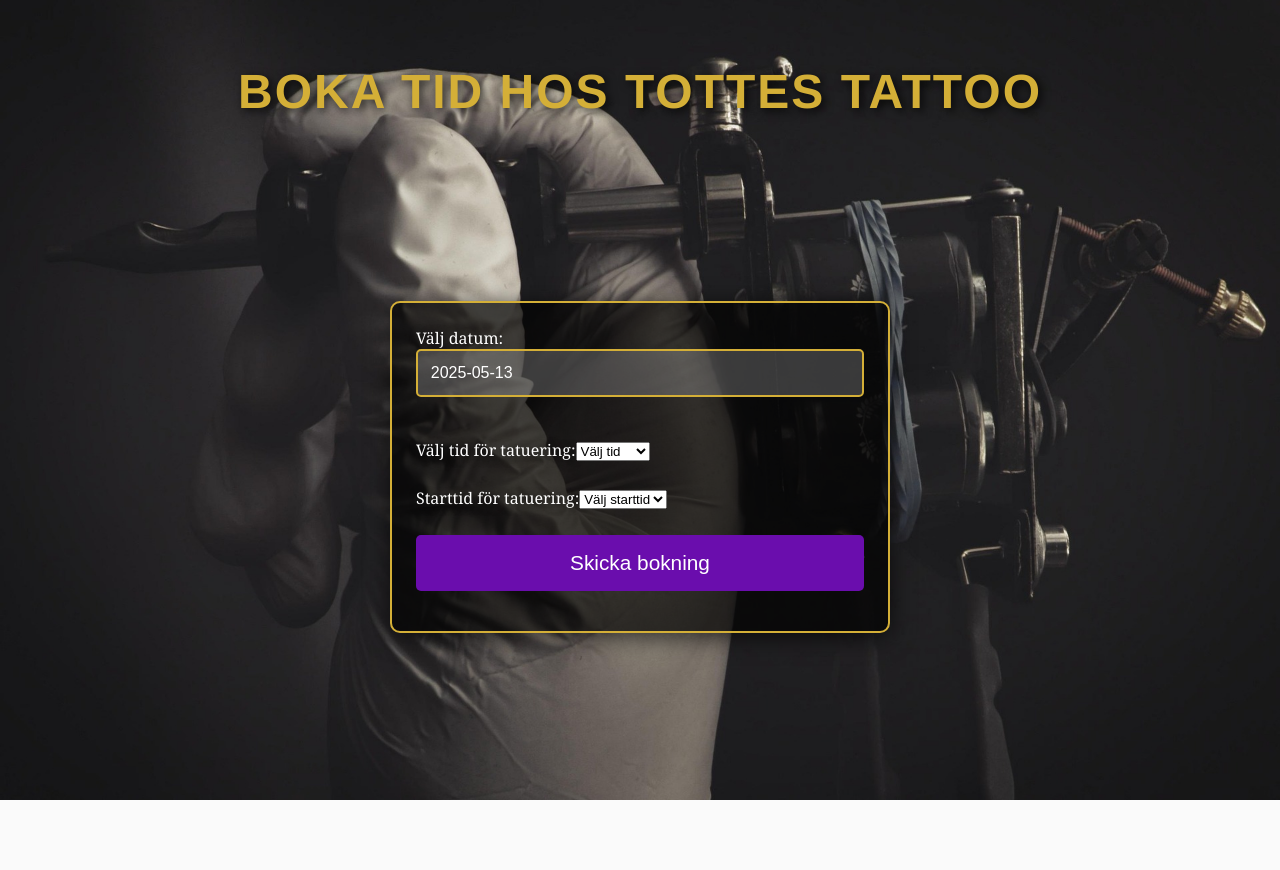
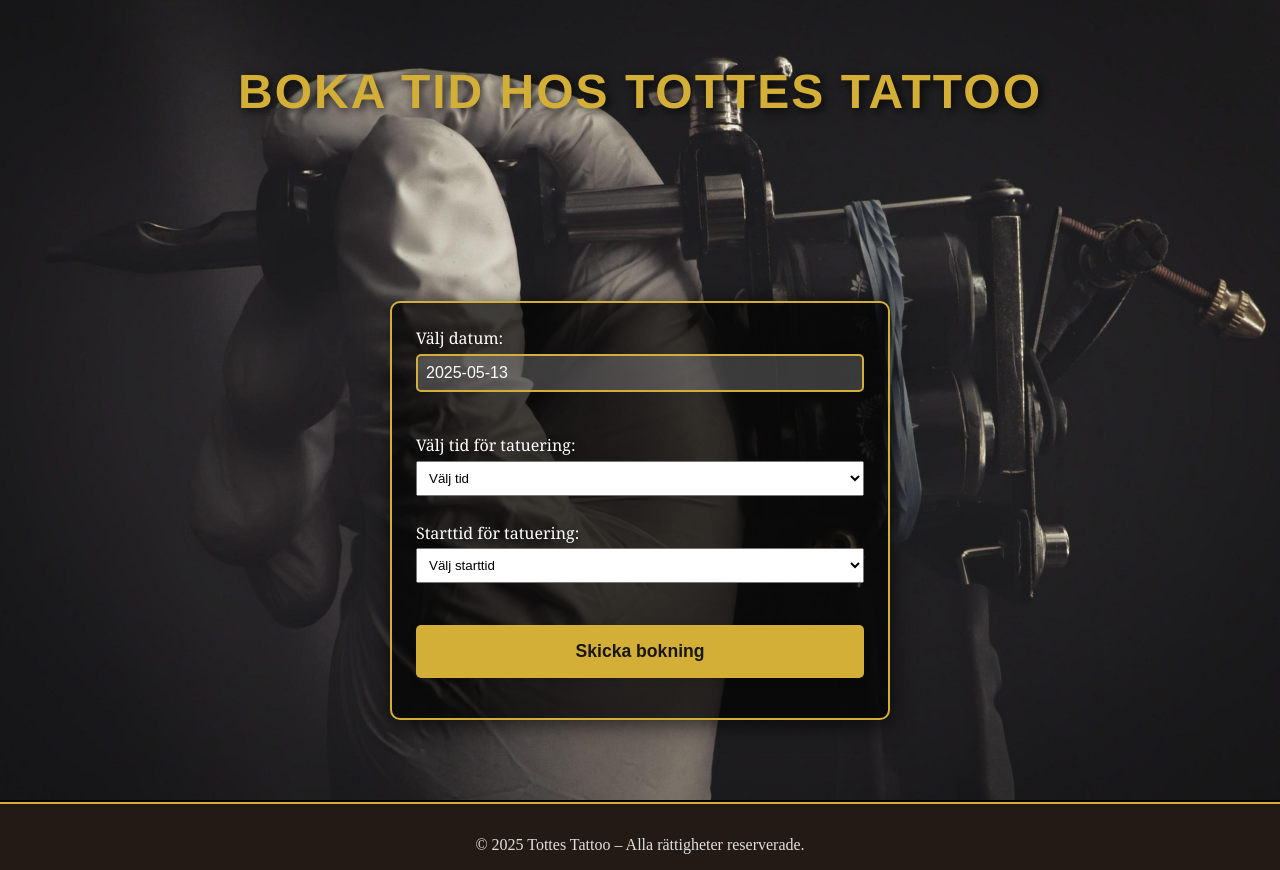
Before and after one commit to Medieinstitutet/tottes-tattoo-2, a React (Vite) app in the folder frontend/: page /booking in a window 1280 px wide. Before the commit the page ends 800 px from the top, so only its background shows below. Built offline with nearby package versions, Linux system fonts and the light colour scheme.

Commit message:
Adjusted styling for footer and buttons

```diff
--- a/frontend/src/App.jsx
+++ b/frontend/src/App.jsx
@@ -1,7 +1,7 @@
 import React from 'react';
 import { BrowserRouter as Router, Routes, Route } from 'react-router-dom';
 import { ThemeProvider } from 'styled-components';
-import { theme } from './pages/theme'; // Ändra sökväg om behövs
+import { theme } from './pages/theme';
 import StartPage from './pages/start-page.jsx';
 import BookingPage from './pages/booking-page.jsx';
 
--- a/frontend/src/Pages/booking-page.jsx
+++ b/frontend/src/Pages/booking-page.jsx
@@ -119,15 +119,26 @@
   };
 
   return (
+    <>
       <main
         style={{
           backgroundImage: `url(${tattooImage})`,
           backgroundSize: 'cover',
           backgroundPosition: 'center',
-        height: '100vh',
+          minHeight: '100vh',
+          padding: '4rem 2rem',
+          fontFamily: "'Georgia', serif",
+          color: '#f1f1f1',
+          textShadow: '2px 2px 10px rgba(0, 0, 0, 0.7)',
+          display: 'flex',
+          flexDirection: 'column',
+          alignItems: 'center',
+          justifyContent: 'flex-start',
         }}>
         <h1>Boka tid hos Tottes Tattoo</h1>
-      <form onSubmit={handleSubmit}>
+        <form
+          onSubmit={handleSubmit}
+          style={{ width: '100%', maxWidth: '500px' }}>
           <label>
             Välj datum:
             <input
@@ -135,7 +146,12 @@
               readOnly
               value={formData.date.toISOString().split('T')[0]}
               onClick={() => setShowDatepicker(!showDatepicker)}
-            style={{ cursor: 'pointer' }}
+              style={{
+                cursor: 'pointer',
+                width: '100%',
+                padding: '0.5rem',
+                marginTop: '0.3rem',
+              }}
             />
           </label>
 
@@ -157,7 +173,8 @@
               name="tattooTime"
               value={formData.tattooTime}
               onChange={handleChange}
-            required>
+              required
+              style={{ width: '100%', padding: '0.5rem', marginTop: '0.3rem' }}>
               <option value="">Välj tid</option>
               <option value="1">1 timme</option>
               <option value="2">2 timmar</option>
@@ -172,7 +189,8 @@
               name="time"
               value={formData.time}
               onChange={handleTimeChange}
-            required>
+              required
+              style={{ width: '100%', padding: '0.5rem', marginTop: '0.3rem' }}>
               <option value="">Välj starttid</option>
               {getAvailableStartTimes().map((time) => (
                 <option key={time} value={time}>
@@ -200,6 +218,11 @@
                   value={formData.name}
                   onChange={handleChange}
                   required
+                  style={{
+                    width: '100%',
+                    padding: '0.5rem',
+                    marginTop: '0.3rem',
+                  }}
                 />
               </label>
               <br />
@@ -211,6 +234,11 @@
                   value={formData.email}
                   onChange={handleChange}
                   required
+                  style={{
+                    width: '100%',
+                    padding: '0.5rem',
+                    marginTop: '0.3rem',
+                  }}
                 />
               </label>
               <br />
@@ -220,7 +248,12 @@
                   name="tattooStyle"
                   value={formData.tattooStyle}
                   onChange={handleChange}
-                required>
+                  required
+                  style={{
+                    width: '100%',
+                    padding: '0.5rem',
+                    marginTop: '0.3rem',
+                  }}>
                   <option value="">Välj en stil</option>
                   <option value="Old School">Old School (Traditional)</option>
                   <option value="New School">New School</option>
@@ -252,6 +285,11 @@
                   name="additionalInfo"
                   value={formData.additionalInfo}
                   onChange={handleChange}
+                  style={{
+                    width: '100%',
+                    padding: '0.5rem',
+                    marginTop: '0.3rem',
+                  }}
                 />
               </label>
               <br />
@@ -263,16 +301,45 @@
                   name="referenceImage"
                   accept="image/*"
                   onChange={handleImageUpload}
+                  style={{ marginTop: '0.3rem' }}
                 />
               </label>
             </>
           )}
 
-        <button type="submit" disabled={!isTimeAvailable}>
+          <button
+            type="submit"
+            disabled={!isTimeAvailable}
+            style={{
+              backgroundColor: '#d4af37', // matchar gold i temat
+              color: '#181716', // matchar background i temat
+              border: 'none',
+              padding: '1rem 2.5rem',
+              fontWeight: 'bold',
+              fontSize: '1.1rem',
+              cursor: 'pointer',
+              borderRadius: '5px',
+              boxShadow: '0 2px 8px rgba(0,0,0,0.08)',
+              transition: 'background-color 0.2s',
+              marginTop: '1rem',
+              width: '100%',
+              maxWidth: '500px',
+            }}
+            onMouseOver={(e) =>
+              (e.currentTarget.style.backgroundColor = '#ffd700')
+            }
+            onMouseOut={(e) =>
+              (e.currentTarget.style.backgroundColor = '#d4af37')
+            }>
             Skicka bokning
           </button>
         </form>
       </main>
+
+      <footer className="footer">
+        © 2025 Tottes Tattoo – Alla rättigheter reserverade.
+      </footer>
+    </>
   );
 };
 
--- a/frontend/src/styles/booking-page.css
+++ b/frontend/src/styles/booking-page.css
@@ -1,3 +1,19 @@
+html,
+body {
+  height: 100%;
+  margin: 0;
+  background-color: #000;
+}
+
+#root {
+  background-color: #000;
+  min-height: 100vh;
+}
+
+body {
+  background-color: #000;
+}
+
 main {
   background-color: #000;
   padding: 4rem 2rem;
@@ -7,11 +23,13 @@
   background-image: url('/assets/tattoo.jpg');
   background-size: cover;
   background-position: center center;
-  height: 100vh;
+  background-repeat: no-repeat;
+  min-height: 100vh; /* Täcker minst hela viewport */
   display: flex;
   justify-content: flex-start;
-  align-items: center; /* Centrerar rubriken */
+  align-items: center; /* Centrerar horisontellt */
   flex-direction: column;
+  flex-grow: 1; /* Gör att main kan växa med innehållet */
 }
 
 form {
@@ -67,7 +85,7 @@
 }
 
 button {
-  background-color: #6a0dad; /* Lila knapp */
+  background-color: #d4af37;
   color: white;
   border: none;
   font-size: 1.3rem;
@@ -77,7 +95,7 @@
 }
 
 button:hover {
-  background-color: #9b4f96;
+  background-color: #e6c94f;
 }
 
 textarea {
@@ -95,3 +113,40 @@
 button:hover {
   background-color: rgba(255, 255, 255, 0.3);
 }
+
+.react-datepicker__header {
+  background-color: #d4af37;
+  border-bottom: none;
+}
+
+.react-datepicker__current-month {
+  color: white;
+}
+
+.react-datepicker__day--selected,
+.react-datepicker__day--keyboard-selected {
+  background-color: #b8952b;
+  color: white;
+}
+
+.react-datepicker__day:hover {
+  background-color: #e6c94f;
+}
+
+.footer {
+  background: #231a15;
+  color: #e0e0e0;
+  text-align: center;
+  padding: 2rem 1rem 1rem 1rem;
+  border-top: 2px solid #d4af37;
+  margin-top: 0.1rem;
+  font-family: 'Merriweather', serif;
+  font-size: 1rem;
+}
+
+@media (max-width: 768px) {
+  .footer {
+    padding: 1.5rem 0.5rem 1rem 0.5rem;
+    font-size: 0.95rem;
+  }
+}
```
Lines whose indentation alone changed are shown as unchanged.
